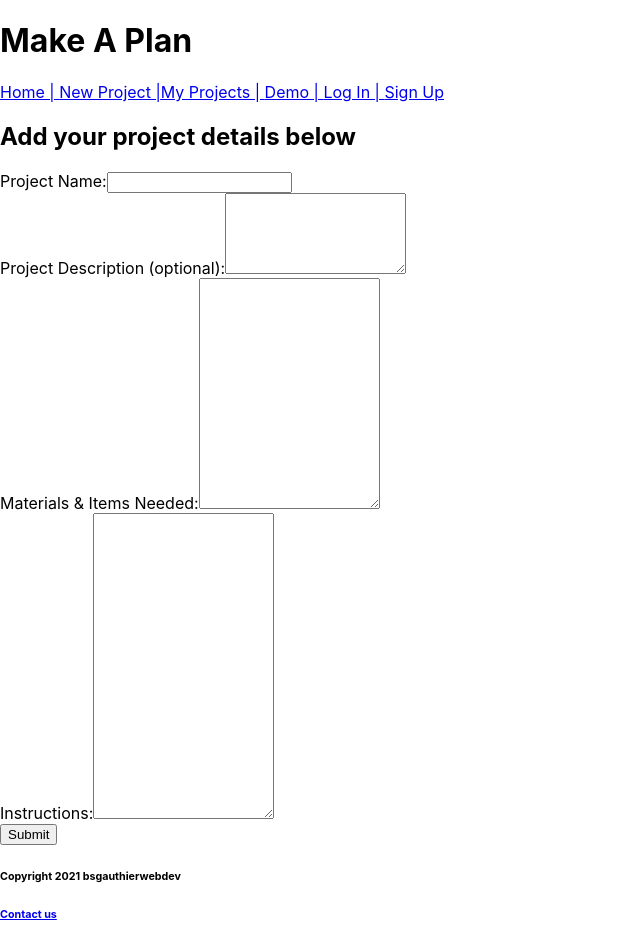
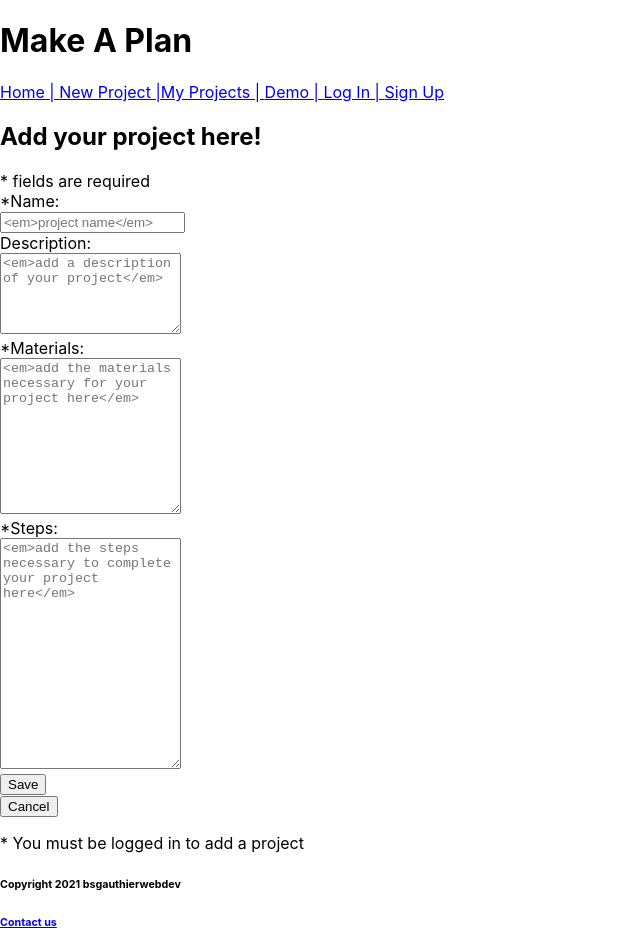
Before and after one commit to BsgauthierWebDev/make-a-plan, a React (Create React App) app: page /new-project in a window 1280 px wide. Shown: the top 951 px of the page, without its empty margins (0-640 px from the left). Built offline with nearby package versions, Linux system fonts and the light colour scheme; no server answers.

Commit message:
Build AddProject page

```diff
--- a/src/components/AddProject/AddProject.js
+++ b/src/components/AddProject/AddProject.js
@@ -1,34 +1,232 @@
 import React, {Component} from 'react';
+import Context from '../../context';
+import SimpleFileUpload from 'react-simple-file-upload';
+import ProjectApiService from '../../services/project-api-service';
+import TokenService from '../../services/token-service';
+import ProjectError from '../../ProjectError';
+import ValidationError from '../../ValidationError';
+import moment from 'moment';
+import './AddProject.css';
 
 class AddProject extends Component {
+    constructor(props) {
+        super(props)
+        this.state = {
+            name: {
+                value: '',
+                touched: false,
+                error: null
+            },
+            description: {
+                value: '',
+                touched: false,
+                error: null
+            },
+            materials: {
+                value: '',
+                touched: false,
+                error: null
+            },
+            steps: {
+                value: '',
+                touched: false,
+                error: null
+            },
+            user_id: {
+                value: '',
+                touched: false,
+                error: null
+            },
+            modified:'',
+            formTouched: false
+        }
+    }
+
+    static defaultProps = {
+        history: {
+            push: () => {}
+        },
+    }
+
+    static contextType = Context
+    // collect required data before submit
+    updateValue = (value, key) => {
+        this.setState({[key]: {value: value}})
+    }
+
+    updateName(name, modified) {
+        this.setState({name: {value: name, touched: true}});
+        this.updateModified(modified)
+    }
+
+    updateModified(modified) {
+        this.setState({modified: modified});
+    }
+
+    updateDescription(description, modified) {
+        this.setState({description: {value: description, touched: true}});
+        this.updateModified(modified)
+    }
+
+    updateMaterials(materials, modified) {
+        this.setState({description: {value: materials, touched: true}});
+        this.updateModified(modified)
+    }
+
+    updateSteps(steps, modified) {
+        this.setState({description: {value: steps, touched: true}});
+        this.updateModified(modified)
+    }
+
+    updateUserId(user_id, modified) {
+        this.setState({description: {value: user_id, touched: true}});
+        this.updateModified(modified)
+    }
+
+    handleProjectSubmit(e) {
+        ProjectApiService.postProject({
+            name: this.state.name.value,
+            description: this.state.description.value,
+            materials: this.state.materials.value,
+            steps: this.state.steps.value,
+            user_id: this.state.user_id.value,
+            date_created: this.state.date_created.value,
+        })
+            .then(resProject => {
+            this.context.addProject(resProject)
+            this.props.history.push('/projects')
+            })
+            .catch(error => {
+                console.error('add project', {error})
+            })
+    }
+
+    handleProjectInfo = e => {
+        e.preventDefault()
+        this.setState({formTouched: true})
+    }
+
+    timeStamp() {
+        moment().toDate()
+    }
+
+    validateName() {
+        const name = this.state.name.value.trim();
+        if (name.length === 0) {
+            return `Name is required.`;
+        }
+        else if (name.length < 3) {
+            return `Name must be at least three characters.`
+        }
+    }
+
+    validateMaterials() {
+        const materials = this.state.materials.value.trim();
+        if (materials.length === 0) {
+            return `Please add the materials needed to complete this project.`;
+        }
+        else if (materials.length < 3) {
+            return `Materials must be at least three characters.`
+        }
+    }
+
+    validateSteps() {
+        const steps = this.state.steps.value.trim();
+        if (steps.length === 0) {
+            return `Please add the steps necessary to complete this project.`;
+        }
+        else if (steps.length < 3) {
+            return `Steps must be at least three characters.`
+        }
+    }
+
+    handleClickCancel = () => {
+        this.props.history.push('/projects')
+    };
+
+
     render() {
+        const nameError = this.validateName();
+        const materialsError = this.validateMaterials();
+        const stepsError = this.validateSteps();
+        const modified = moment().toDate();
+
         return (
-            <div className = 'AddProject'>
-                <h2>Add your project details below</h2>
-                <form className = 'AddProject__input'>
-                    <label htmlFor = 'AddProject__name'>
-                        Project Name:
-                    </label>
-                    <input type = 'text' name = 'name' id = 'name' required />
-                    <br />
-                    <label htmlFor = 'AddProject__description'>
-                        Project Description (optional):
-                    </label>
-                    <textarea rows = '5' name = 'description' id = 'description' />
-                    <br />
-                    <label htmlFor = 'AddProject__materials'>
-                        Materials & Items Needed:
-                    </label>
-                    <textarea rows = '15' name = 'materials' id = 'materials' required />
-                    <br />
-                    <label htmlFor = 'AddProject__instructions'>
-                        Instructions:
-                    </label>
-                    <textarea rows = '20' name = 'instructions' id = 'instructions' required />
-                    <br />
-                    <button type = 'submit'>Submit</button>
+            <>
+                <form className = 'AddProject' onSubmit = {e => this.handleProjectInfo(e)}>
+                    <ProjectError>
+                        <h2>Add your project here!</h2>
+                        <div className = 'AddProject__input'>* fields are required</div>
+                        <div className = 'AddProject__name'>
+                            <label htmlFor = 'nameInput'>*Name: </label>
+                            <br />
+                            <input
+                                type = 'text'
+                                className = 'AddProject__input-name'
+                                name = 'name'
+                                id = 'name'
+                                placeholder = '<em>project name</em>'
+                                onChange = {e => this.updateName(e.target.value, modified)}
+                                required />
+                                {this.state.name.touched && (
+                                    <ValidationError message = {nameError} />
+                                )}
+                        </div>
+                        <div className = 'AddProject__description'>
+                            <label htmlFor = 'descriptionInput'>Description: </label>
+                            <br />
+                            <textarea
+                                name = 'AddProject__input-description'
+                                rows = '5'
+                                placeholder = '<em>add a description of your project</em>'
+                                onChange = {e => this.updateDescription(e.target.value, modified)} />
+                        </div>
+                        <div className = 'AddProject__materials'>
+                            <label htmlFor = 'materialsInput'>*Materials: </label>
+                            <br />
+                            <textarea
+                                name = 'AddProject__input-materials'
+                                rows = '10'
+                                placeholder = '<em>add the materials necessary for your project here</em>'
+                                onChange = {e => this.updateMaterials(e.target.value, modified)}
+                                required />
+                                {this.state.materials.touched && (
+                                    <ValidationError message = {materialsError} />
+                                )}
+                        </div>
+                        <div className = 'AddProject__steps'>
+                            <label htmlFor = 'stepsInput'>*Steps: </label>
+                            <br />
+                            <textarea
+                                name = 'AddProject__input-steps'
+                                rows = '15'
+                                placeholder = '<em>add the steps necessary to complete your project here</em>'
+                                onChange = {e => this.updateSteps(e.target.value, modified)}
+                                required />
+                                {this.state.steps.touched && (
+                                    <ValidationError message = {stepsError} />
+                                )}
+                        </div>
+                        <div className = 'AddProject__button'>
+                            <button type = 'submit' className = 'AddProject__input-button'>
+                                Save
+                            </button>
+                        </div>
+                        <div className = 'AddProject__cancel'>
+                            <button type = 'button' className = 'AddProject__cancel' onClick = {this.handleClickCancel}>
+                                Cancel
+                            </button>
+                        </div>
+                    </ProjectError>
+                    <div className = 'AddProject__auth'>
+                        {!TokenService.hasAuthToken()
+                            ? <p>* You must be logged in to add a project</p>
+                            : this.state.formTouched ?
+                            <SimpleFileUpload apiKey = '' onSuccess = {this.handleProjectSubmit} />
+                            :<p> * Please fill out the required information first</p> }
+                    </div>
                 </form>
-            </div>
+            </>
         )
     }
 }
```
